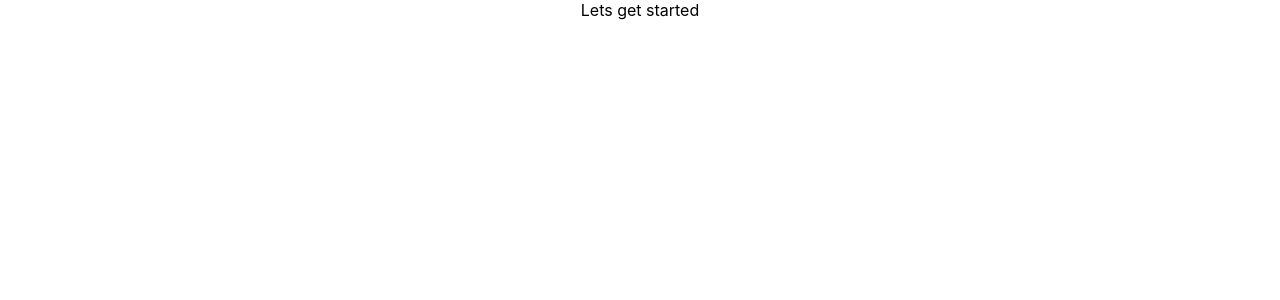
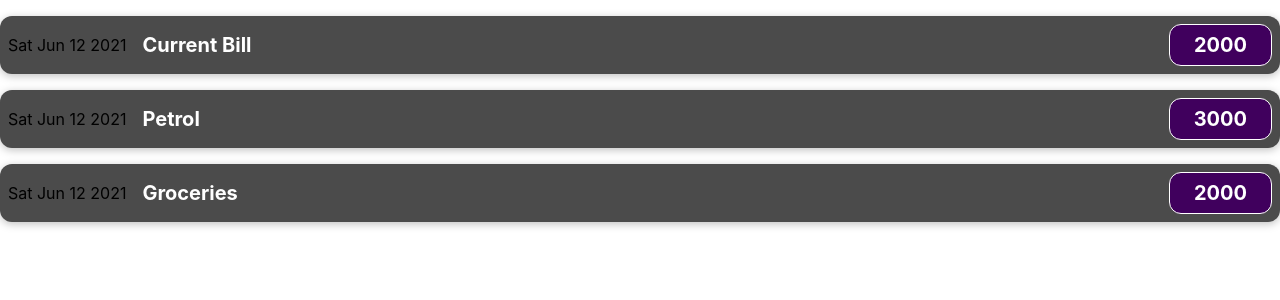
Before and after one commit to VenkataSuneelKumarK/ExpenseManager, a React (Create React App) app: page / in a window 1280 px wide. Shown: the top 300 px of the page. Built offline with nearby package versions, Linux system fonts and the light colour scheme.

Commit message:
component and its usage, dockerfile

```diff
--- a/package.json
+++ b/package.json
@@ -6,6 +6,7 @@
     "@testing-library/jest-dom": "^5.14.1",
     "@testing-library/react": "^11.2.7",
     "@testing-library/user-event": "^12.8.3",
+    "node-sass": "^6.0.0",
     "react": "^17.0.2",
     "react-dom": "^17.0.2",
     "react-scripts": "4.0.3",
--- a/src/App.css
+++ /dev/null
@@ -1,3 +0,0 @@
-.App {
-    text-align: center;
-}
--- a/src/App.js
+++ b/src/App.js
@@ -1,9 +1,21 @@
-import './App.css';
+import './App.scss';
+
+import ExpenseItem from './components/ExpenseItem/ExpenseItem';
 
 function App() {
+    const expenses = [
+        { id: 'exp1', title: 'Current Bill', amount: 2000, date: new Date(2021, 5, 12) },
+        { id: 'exp2', title: 'Petrol', amount: 3000, date: new Date(2021, 5, 12) },
+        { id: 'exp3', title: 'Groceries', amount: 2000, date: new Date(2021, 5, 12) }
+    ]
     return (
         <div className="App">
-            Lets get started
+            { expenses.map(expense =>
+                <ExpenseItem
+                    title={expense.title}
+                    amount={expense.amount}
+                    date={expense.date.toDateString()}>
+                </ExpenseItem>)}
         </div>
     );
 }
--- /dev/null
+++ b/src/App.scss
@@ -0,0 +1,3 @@
+.App {
+    background-color: white;
+}
--- /dev/null
+++ b/src/components/ExpenseItem/ExpenseItem.js
@@ -0,0 +1,14 @@
+import './ExpenseItem.scss';
+function ExpenseItem(props) {
+    return (
+        <div className="expense-item">
+            <div>{props.date}</div>
+            <div className="expense-item_description">
+                <h2>{props.title}</h2>
+                <div className="expense-item_amount">{props.amount}</div>
+            </div>
+        </div>
+    );
+}
+
+export default ExpenseItem;
--- /dev/null
+++ b/src/components/ExpenseItem/ExpenseItem.scss
@@ -0,0 +1,57 @@
+.expense-item {
+    display: flex;
+    justify-content: space-between;
+    align-items: center;
+    box-shadow: 0 2px 8px rgba(0, 0, 0, 0.25);
+    padding: 0.5rem;
+    margin: 1rem 0;
+    border-radius: 12px;
+    background-color: #4b4b4b;
+
+    .expense-item_description {
+        display: flex;
+        flex-direction: column;
+        gap: 1rem;
+        align-items: flex-end;
+        flex-flow: column-reverse;
+        justify-content: flex-start;
+        flex: 1;
+
+        h2 {
+            font-size: 1rem;
+            flex: 1;
+            margin: 0 1rem;
+            color: white;
+        }
+
+        .expense-item_amount {
+            font-size: 1rem;
+            font-weight: bold;
+            color: white;
+            background-color: #40005d;
+            border: 1px solid white;
+            padding: 0.5rem;
+            border-radius: 12px;
+        }
+    }
+}
+
+@media (min-width: 580px) {
+    .expense-item {
+        .expense-item_description {
+            flex-direction: row;
+            align-items: center;
+            justify-content: flex-start;
+            flex: 1;
+
+            h2 {
+                font-size: 1.25rem;
+            }
+
+            .expense-item_amount {
+                font-size: 1.25rem;
+                padding: 0.5rem 1.5rem;
+            }
+        }
+    }
+}
```
Also changed, not shown: 2 other files (tests, documents, lock files or other folders).
